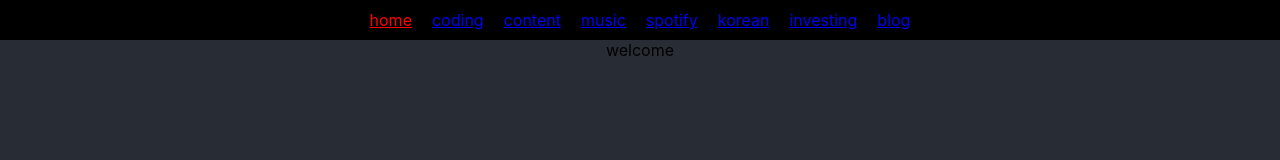
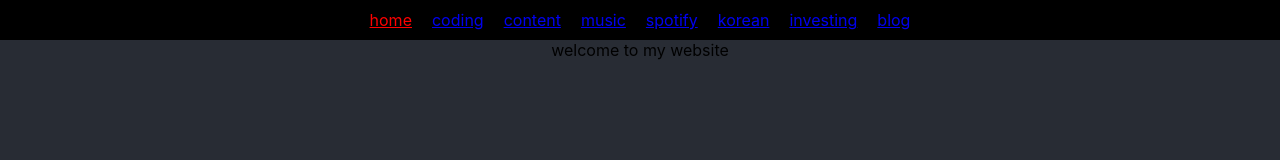
Before and after one commit to jpabadir/jpabadir.github.io, a React (Create React App) app: page / in a window 1280 px wide. Shown: the top 160 px of the page. Built offline with nearby package versions, Linux system fonts and the light colour scheme.

Commit message:
Test change

```diff
--- a/src/index.js
+++ b/src/index.js
@@ -10,7 +10,7 @@ ReactDOM.render(
   <BrowserRouter>
     <Routes>
       <Route path="/" element={<App />}>
-        <Route index element={<div>welcome</div>} />
+        <Route index element={<div>welcome to my website</div>} />
         <Route path="coding" element={<div>hey</div>} />
         <Route path="blog" element={<Blog />}>
           <Route index element={<div>welcome to the blog</div>} />
```
